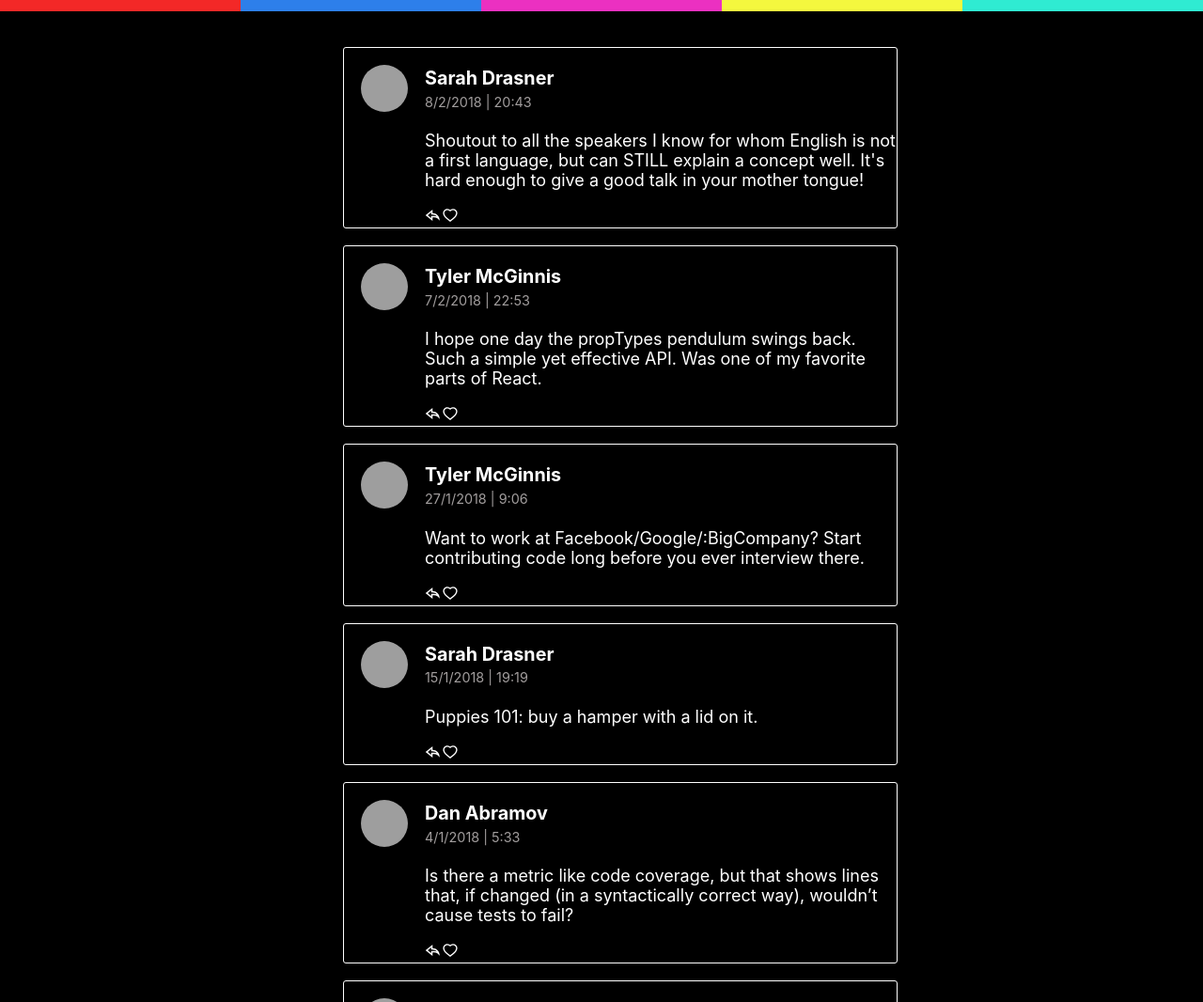
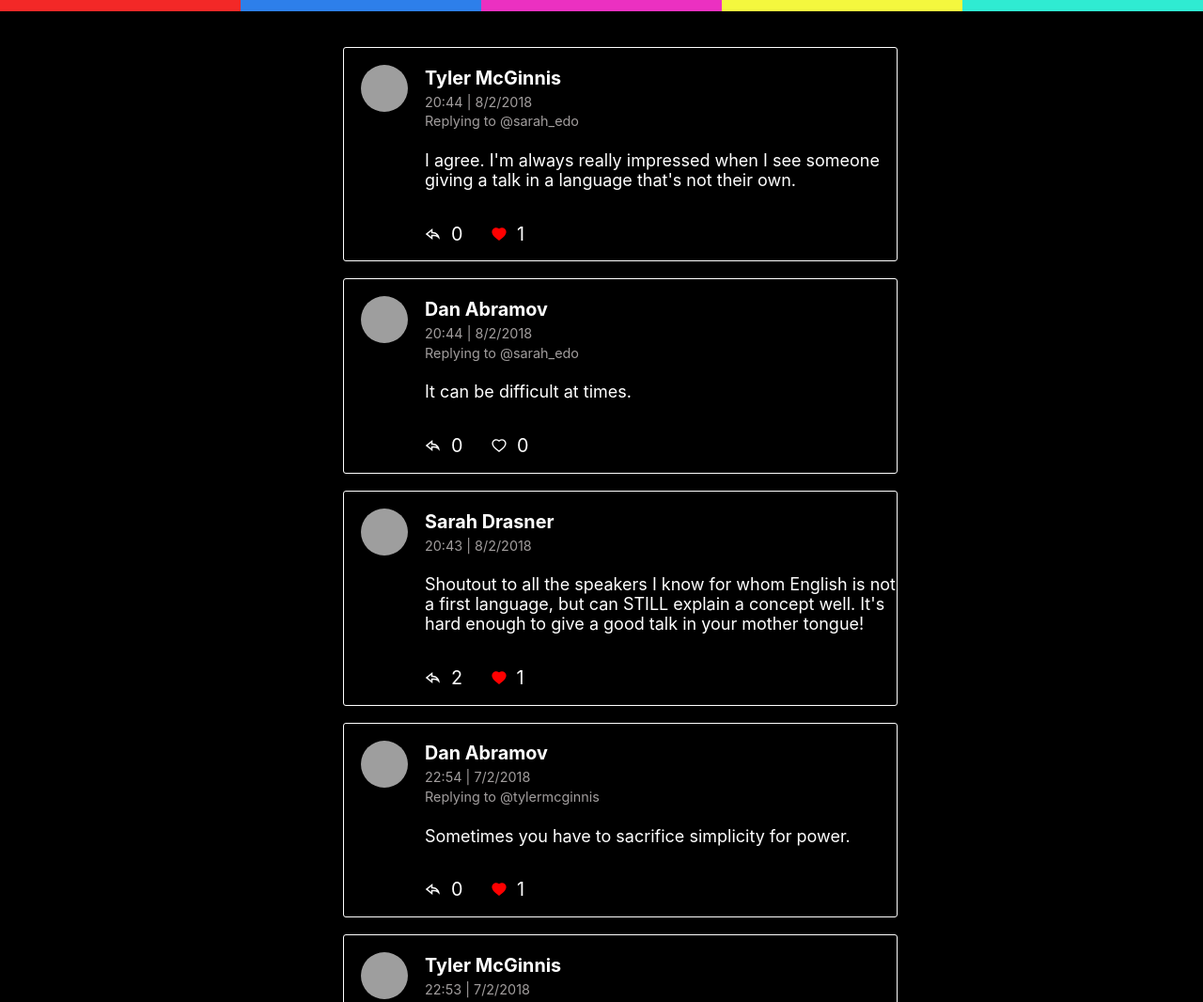
Before and after one commit to ivanburda1986/twitter-clone, a React app: page / in a window 1280 px wide. Shown: the top 1066 px of the page at 94% size. Built offline with nearby package versions, Linux system fonts and the light colour scheme; grey boxes are pictures that could not be loaded; a small style sheet from the web is missing.

Commit message:
sorted posts

```diff
--- a/notes.txt
+++ b/notes.txt
@@ -31,3 +31,7 @@ https://twitter.ui.dev/
 
 Project code:
 https://github.com/uidotdev/redux-course-curriculum
+
+
+//React icons
+https://react-icons.github.io/react-icons/
--- a/src/components/Tweet/Tweet.js
+++ b/src/components/Tweet/Tweet.js
@@ -1,14 +1,22 @@
 import React from 'react';
 import classes from './Tweet.module.css';
 import {AiOutlineHeart} from 'react-icons/ai';
+import {AiFillHeart} from 'react-icons/ai';
 import {RiReplyLine} from 'react-icons/ri';
+
 import { Link } from 'react-router-dom';
 
 import {getHumanDate} from '../../utils/convertors';
 
 
 export default function Tweet ({avatarURL, id, text, authorName, timestamp, likes, replies, replyingTo}){
-  console.log(replyingTo);
+  const showLikesIcon = () => {
+    let icon = <AiOutlineHeart/>
+    if (likes > 0) {
+      icon = <AiFillHeart className={classes.redHeart}/>
+    }
+    return icon;
+  }
   return(
     <li>
       <Link to={"/tweets/"+id} className={classes.tweet}>
@@ -23,8 +31,8 @@ export default function Tweet ({avatarURL, id, text, authorName, timestamp, like
             {text}
           </div>
           <div className={classes.tweetFooter}>
-            <RiReplyLine/>
-            <AiOutlineHeart/>
+            <span><RiReplyLine/> <p>{replies}</p></span>
+            <span>{showLikesIcon()} <p>{likes}</p></span>
           </div>
         </div>
       </Link>
--- a/src/components/Tweet/Tweet.module.css
+++ b/src/components/Tweet/Tweet.module.css
@@ -43,3 +43,21 @@ img{
   border-radius: 50%;
   margin: 1em;
 }
+
+.tweetFooter, .tweetFooter span{
+  display: flex;
+  flex-direction: row;
+  justify-content: flex-start;
+  align-items: center;
+  text-align: center;
+  line-height: 1rem;
+}
+
+.tweetFooter p{
+ padding: 0 1.5em 0 0.5em;
+ font-size: 1.1rem;
+}
+
+.redHeart{
+  color: red;
+}
--- a/src/containers/HomeFeed/HomeFeed.js
+++ b/src/containers/HomeFeed/HomeFeed.js
@@ -14,7 +14,7 @@ export default function HomeFeed() {
     const dispatch = useDispatch();
     const users = useSelector((state)=>state.initialData.users);
     const tweets = useSelector((state)=>state.initialData.tweets);
-    const tweetsArray = Object.values(useSelector((state)=>state.initialData.tweets));
+    const tweetsArray = Object.values(useSelector((state)=>state.initialData.tweets)).sort((a,b)=>b.timestamp-a.timestamp);
 
     React.useEffect(()=>{
       dispatch(handleInitialData());
@@ -25,11 +25,9 @@ export default function HomeFeed() {
     //  console.log('My tweets', tweets);
 
     const displayTweets = () => {
-      //console.log('DisplayTweets', tweets);
 
       let tweetElements = [];
       if(tweetsArray.length > 0){
-        console.log(tweets["fap8sdxppna8oabnxljzcv"].author)
         tweetsArray.map((tweet)=>tweetElements.push(<Tweet
           key={tweet.id}
           avatarURL={users[tweet.author].avatarURL}
--- a/src/utils/convertors.js
+++ b/src/utils/convertors.js
@@ -1,6 +1,6 @@
 export function getHumanDate(unixTime){
   const date = new Date(unixTime);
   return `
-    ${date.getDate()}/${date.getMonth()+1}/${date.getUTCFullYear()} |
-    ${date.getHours()}:${date.getMinutes()<10 ? '0'+ date.getMinutes():date.getMinutes()}`;
+    ${date.getHours()}:${date.getMinutes()<10 ? '0'+ date.getMinutes():date.getMinutes()} |
+    ${date.getDate()}/${date.getMonth()+1}/${date.getUTCFullYear()}`;
 }
```
